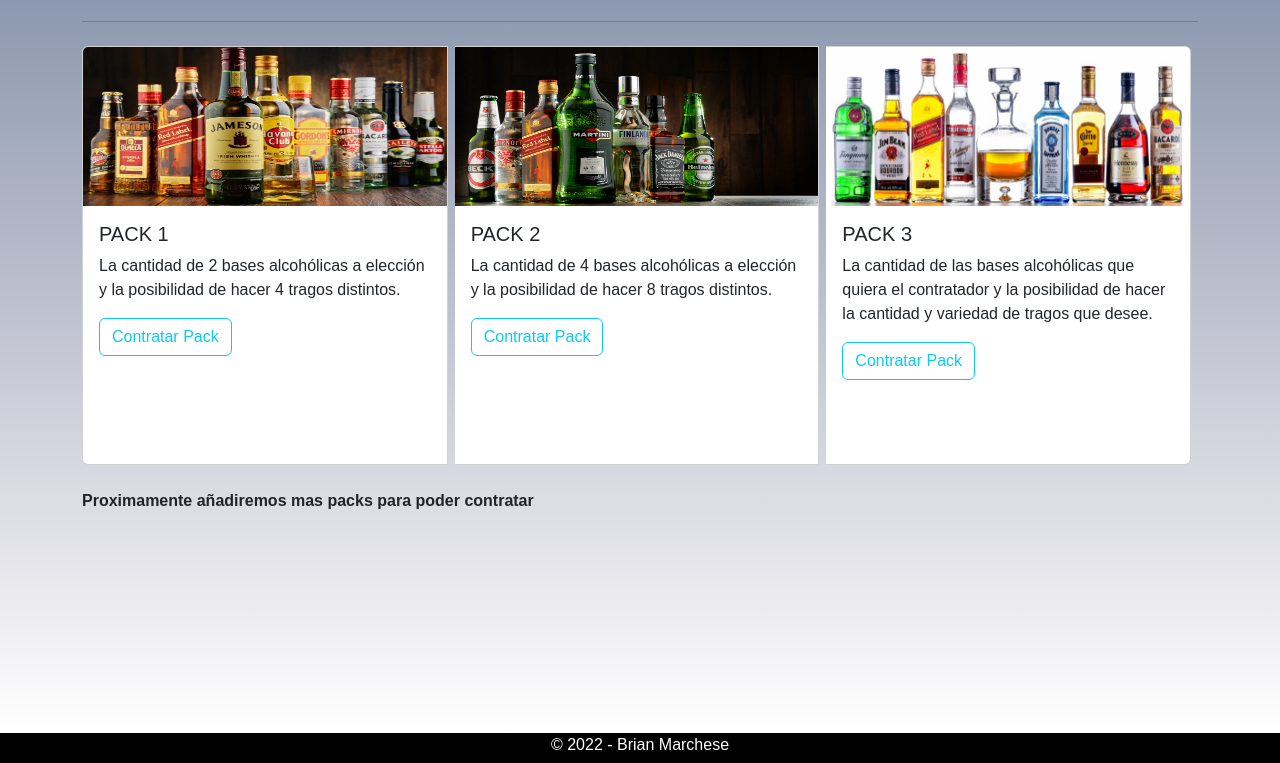
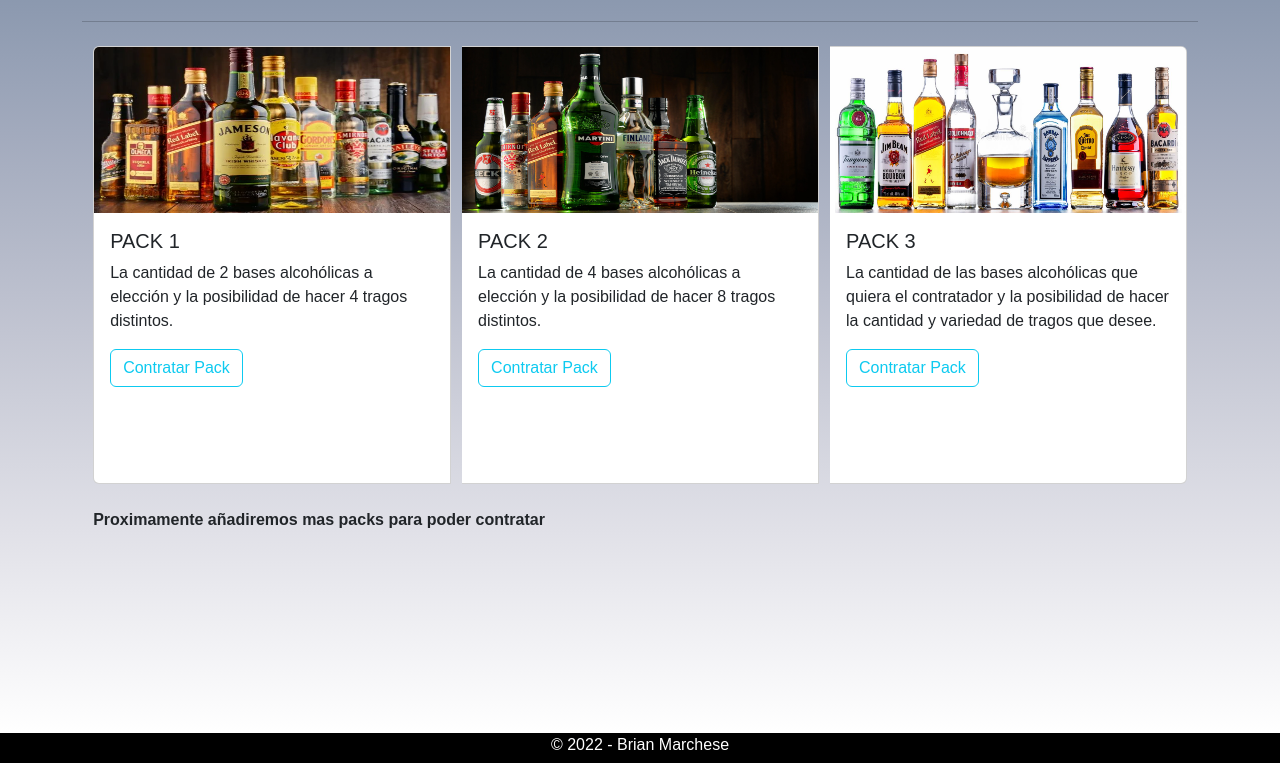
Before and after one commit to BrianMarchese/ProyectoFinal--Marchese, a website: page pages/servicios.html in a window 1280 px wide. Shown: the part 155-918 px from the top of the page. Drawn offline with nearby package versions, Linux system fonts and the light colour scheme; a web font is replaced by a local one.

Commit message:
terminado de acomodar tarjetas de servicios

```diff
--- a/pages/servicios.html
+++ b/pages/servicios.html
@@ -126,7 +126,7 @@
         </div>
 
         <span>
-          <strong>
+          <strong class="margenTexto">
             Proximamente añadiremos mas packs para poder contratar
           </strong>
         </span>
--- a/styles/sass/paginas/_servicios.scss
+++ b/styles/sass/paginas/_servicios.scss
@@ -1,7 +1,12 @@
 .card {
-    margin-right: 7px;
+    margin-right: 1%;
+    margin-left: 1%
 }
 
 .card img {
     @include tamanios(none, 38%);
 }
+
+.margenTexto{
+    margin-left: 1%;
+}
```
Also changed, not shown: styles/css/styles.css.
